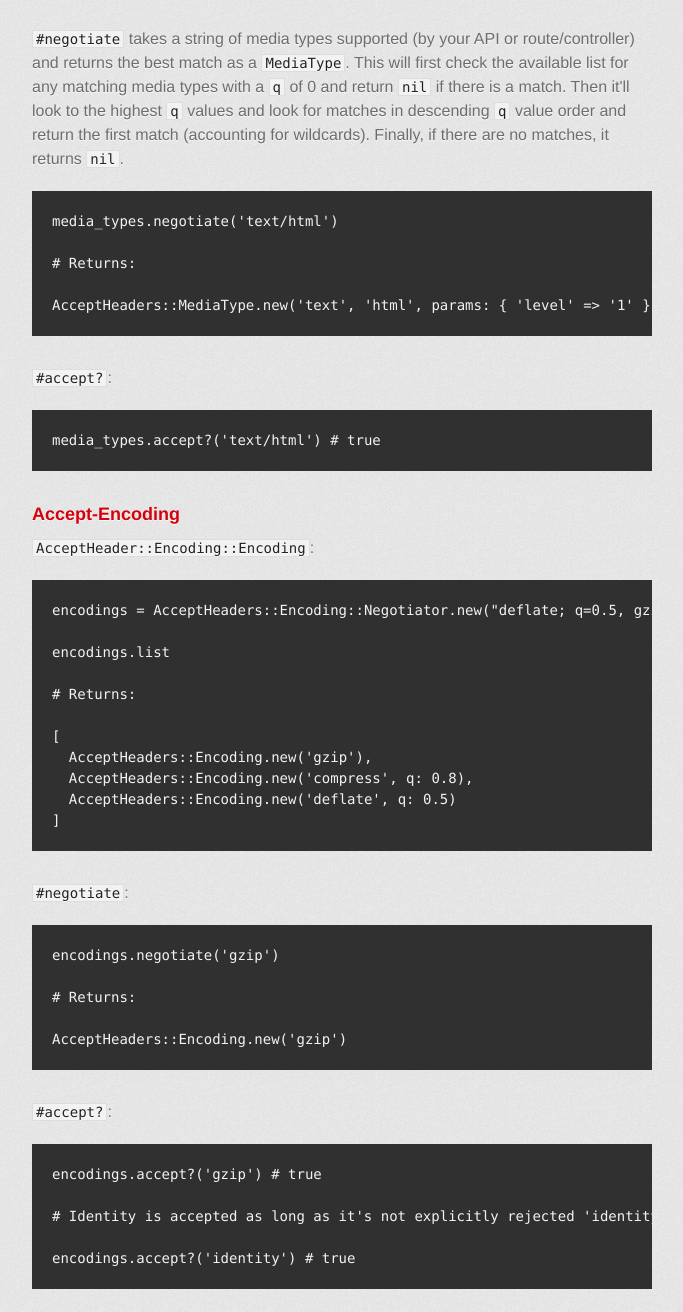
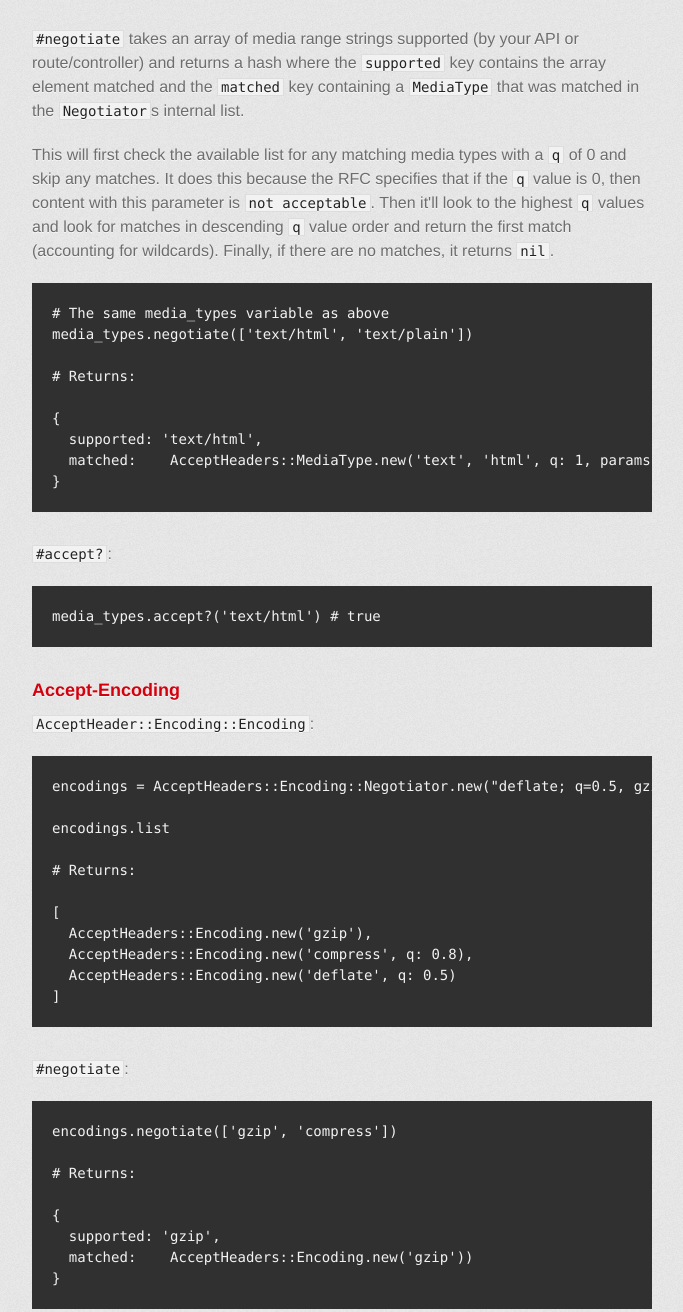
Before and after one commit to kamui/accept_headers, a plain HTML site: page index.html in a window 1280 px wide. Shown: the part 2661-3973 px from the top of the page, without its empty margins (298-981 px from the left). Drawn offline with Linux system fonts and the light colour scheme; a web font is replaced by a local one.

```diff
--- a/index.html
+++ b/index.html
@@ -96,13 +96,19 @@
   <span class="pl-sc">AcceptHeaders</span>::<span class="pl-sc">MediaType</span>.<span class="pl-kos">new</span>(<span class="pl-s1"><span class="pl-pds">'</span>text<span class="pl-pds">'</span></span>, <span class="pl-s1"><span class="pl-pds">'</span>*<span class="pl-pds">'</span></span>, <span class="pl-cos">q<span class="pl-pdc1">:</span></span> <span class="pl-cn">0.3</span>)
 ]</pre></div>
 
-<p><code>#negotiate</code> takes a string of media types supported (by your API or route/controller) and returns the best match as a <code>MediaType</code>. This will first check the available list for any matching media types with a <code>q</code> of 0 and return <code>nil</code> if there is a match. Then it'll look to the highest <code>q</code> values and look for matches in descending <code>q</code> value order and return the first match (accounting for wildcards). Finally, if there are no matches, it returns <code>nil</code>.</p>
+<p><code>#negotiate</code> takes an array of media range strings supported (by your API or route/controller) and returns a hash where the <code>supported</code> key contains the array element matched and the <code>matched</code> key containing a <code>MediaType</code> that was matched in the <code>Negotiator</code>s internal list.</p>
 
-<div class="highlight highlight-ruby"><pre>media_types.negotiate(<span class="pl-s1"><span class="pl-pds">'</span>text/html<span class="pl-pds">'</span></span>)
+<p>This will first check the available list for any matching media types with a <code>q</code> of 0 and skip any matches. It does this because the RFC specifies that if the <code>q</code> value is 0, then content with this parameter is <code>not acceptable</code>. Then it'll look to the highest <code>q</code> values and look for matches in descending <code>q</code> value order and return the first match (accounting for wildcards). Finally, if there are no matches, it returns <code>nil</code>.</p>
+
+<div class="highlight highlight-ruby"><pre><span class="pl-c"><span class="pl-pdc">#</span> The same media_types variable as above</span>
+media_types.negotiate([<span class="pl-s1"><span class="pl-pds">'</span>text/html<span class="pl-pds">'</span></span>, <span class="pl-s1"><span class="pl-pds">'</span>text/plain<span class="pl-pds">'</span></span>])
 
 <span class="pl-c"><span class="pl-pdc">#</span> Returns:</span>
 
-<span class="pl-sc">AcceptHeaders</span>::<span class="pl-sc">MediaType</span>.<span class="pl-kos">new</span>(<span class="pl-s1"><span class="pl-pds">'</span>text<span class="pl-pds">'</span></span>, <span class="pl-s1"><span class="pl-pds">'</span>html<span class="pl-pds">'</span></span>, <span class="pl-cos">params<span class="pl-pdc1">:</span></span> { <span class="pl-s1"><span class="pl-pds">'</span>level<span class="pl-pds">'</span></span> =&gt; <span class="pl-s1"><span class="pl-pds">'</span>1<span class="pl-pds">'</span></span> })</pre></div>
+{
+  <span class="pl-cos">supported<span class="pl-pdc1">:</span></span> <span class="pl-s1"><span class="pl-pds">'</span>text/html<span class="pl-pds">'</span></span>,
+  <span class="pl-cos">matched<span class="pl-pdc1">:</span></span>    <span class="pl-sc">AcceptHeaders</span>::<span class="pl-sc">MediaType</span>.<span class="pl-kos">new</span>(<span class="pl-s1"><span class="pl-pds">'</span>text<span class="pl-pds">'</span></span>, <span class="pl-s1"><span class="pl-pds">'</span>html<span class="pl-pds">'</span></span>, <span class="pl-cos">q<span class="pl-pdc1">:</span></span> <span class="pl-cn">1</span>, <span class="pl-cos">params<span class="pl-pdc1">:</span></span> { <span class="pl-s1"><span class="pl-pds">'</span>level<span class="pl-pds">'</span></span> =&gt; <span class="pl-s1"><span class="pl-pds">'</span>1<span class="pl-pds">'</span></span> })
+}</pre></div>
 
 <p><code>#accept?</code>:</p>
 
@@ -127,11 +133,14 @@
 
 <p><code>#negotiate</code>:</p>
 
-<div class="highlight highlight-ruby"><pre>encodings.negotiate(<span class="pl-s1"><span class="pl-pds">'</span>gzip<span class="pl-pds">'</span></span>)
+<div class="highlight highlight-ruby"><pre>encodings.negotiate([<span class="pl-s1"><span class="pl-pds">'</span>gzip<span class="pl-pds">'</span></span>, <span class="pl-s1"><span class="pl-pds">'</span>compress<span class="pl-pds">'</span></span>])
 
 <span class="pl-c"><span class="pl-pdc">#</span> Returns:</span>
 
-<span class="pl-sc">AcceptHeaders</span>::<span class="pl-sc">Encoding</span>.<span class="pl-kos">new</span>(<span class="pl-s1"><span class="pl-pds">'</span>gzip<span class="pl-pds">'</span></span>)</pre></div>
+{
+  <span class="pl-cos">supported<span class="pl-pdc1">:</span></span> <span class="pl-s1"><span class="pl-pds">'</span>gzip<span class="pl-pds">'</span></span>,
+  <span class="pl-cos">matched<span class="pl-pdc1">:</span></span>    <span class="pl-sc">AcceptHeaders</span>::<span class="pl-sc">Encoding</span>.<span class="pl-kos">new</span>(<span class="pl-s1"><span class="pl-pds">'</span>gzip<span class="pl-pds">'</span></span>))
+}</pre></div>
 
 <p><code>#accept?</code>:</p>
 
@@ -160,11 +169,14 @@
 
 <p><code>#negotiate</code>:</p>
 
-<div class="highlight highlight-ruby"><pre>languages.negotiate(<span class="pl-s1"><span class="pl-pds">'</span>en-us<span class="pl-pds">'</span></span>)
+<div class="highlight highlight-ruby"><pre>languages.negotiate([<span class="pl-s1"><span class="pl-pds">'</span>en-us<span class="pl-pds">'</span></span>, <span class="pl-s1"><span class="pl-pds">'</span>zh-Hant<span class="pl-pds">'</span></span>])
 
 <span class="pl-c"><span class="pl-pdc">#</span> Returns:</span>
 
-<span class="pl-sc">AcceptHeaders</span>::<span class="pl-sc">Language</span>.<span class="pl-kos">new</span>(<span class="pl-s1"><span class="pl-pds">'</span>en<span class="pl-pds">'</span></span>, <span class="pl-s1"><span class="pl-pds">'</span>us<span class="pl-pds">'</span></span>)</pre></div>
+{
+  <span class="pl-cos">supported<span class="pl-pdc1">:</span></span> <span class="pl-s1"><span class="pl-pds">'</span>en-us<span class="pl-pds">'</span></span>,
+  <span class="pl-cos">matched<span class="pl-pdc1">:</span></span>    <span class="pl-sc">AcceptHeaders</span>::<span class="pl-sc">Language</span>.<span class="pl-kos">new</span>(<span class="pl-s1"><span class="pl-pds">'</span>en<span class="pl-pds">'</span></span>, <span class="pl-s1"><span class="pl-pds">'</span>us<span class="pl-pds">'</span></span>))
+}</pre></div>
 
 <p><code>#accept?</code>:</p>
 
```
Also changed, not shown: params.json (+1 -1 lines).
